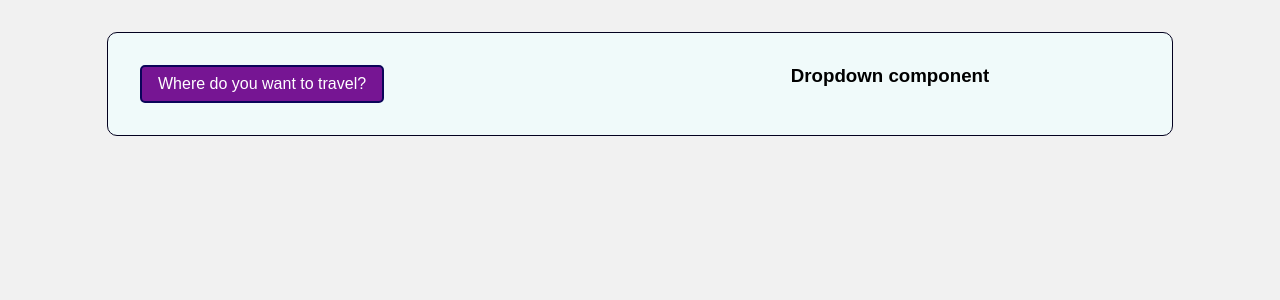
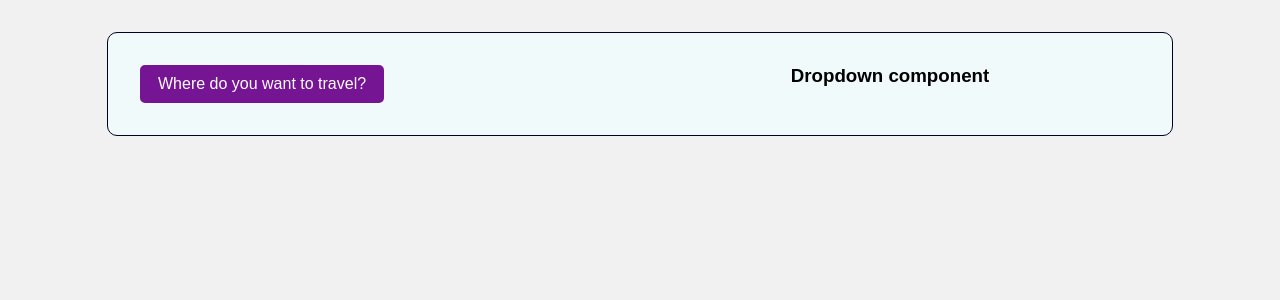
Before and after one commit to ptsp01/vcsc-fullstack-test-202202, a React (Create React App) app in the folder packages/frontend/: page / in a window 1280 px wide. Shown: the top 300 px of the page. Built offline with nearby package versions, Linux system fonts and the light colour scheme.

Commit message:
FE-01-handle inline-style for Dropdown

```diff
--- a/packages/frontend/src/App.js
+++ b/packages/frontend/src/App.js
@@ -44,11 +44,10 @@ function App() {
         <Dropdown
           onSelect={onSelect}
           // isFluid
-
-
           header={
             <Dropdown.Header style={{
               backgroundColor: '#761593',
+              borderColor: "#761593",
               width: "100%",
               color: "white",
               textAlign: "center"
@@ -60,7 +59,7 @@ function App() {
           {location.map((item, index) =>
             <Dropdown.Item
               isActive={value === item.value}
-              key={index}
+              key={item.value}
               value={item.value}
               style={{ backgroundColor: "#df94f6", color: "white" }}
               activeStyle={{ fontWeight: "800" }}
```
